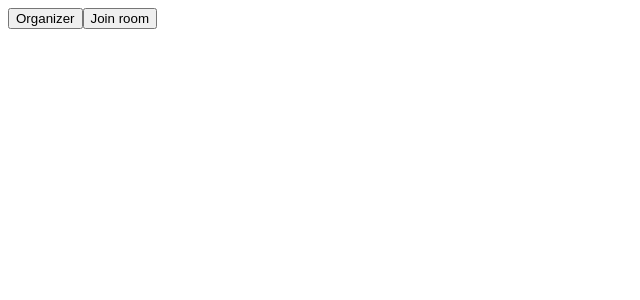
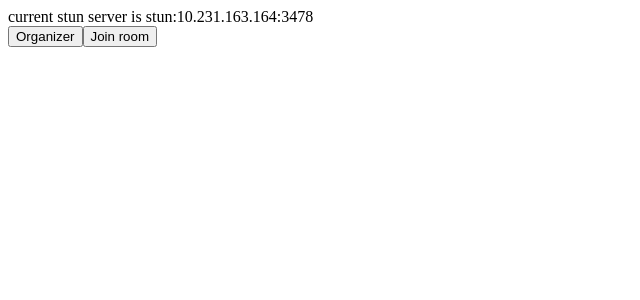
Before and after one commit to cola119/WebRTC-react, a React app: page / in a window 1280 px wide. Shown: the top 300 px of the page, without its empty margins (0-640 px from the left). Built offline with nearby package versions, Linux system fonts and the light colour scheme; no server answers.

Commit message:
attach event listeners for debug

```diff
--- a/src/App.tsx
+++ b/src/App.tsx
@@ -1,6 +1,7 @@
 import React, { useState } from 'react';
 import { Sender } from './Sender';
 import { Reciever } from './Reciever';
+import { DEFAULT_RTC_CONFIG } from './utils';
 
 export const App: React.FC<{}> = () => {
   const [isSender, setIsSender] = useState<boolean>(false);
@@ -8,6 +9,9 @@ export const App: React.FC<{}> = () => {
 
   return (
     <div>
+      <div>
+        current stun server is {DEFAULT_RTC_CONFIG.iceServers[0].urls[0]}
+      </div>
       {![isSender, isReciever].includes(true) && (
         <div>
           <button onClick={(): void => setIsSender(true)}>Organizer</button>
--- a/src/Reciever.tsx
+++ b/src/Reciever.tsx
@@ -40,6 +40,9 @@ export const Reciever: React.FC<{}> = () => {
       const stream = e.streams[0];
       if (!peerVideoRef.current) return;
       peerVideoRef.current.srcObject = stream;
+    };
+    _peerConnection.onicecandidateerror = (e): void => {
+      console.log('onicecandidateerror', e);
     };
   }, []);
 
--- a/src/Sender.tsx
+++ b/src/Sender.tsx
@@ -25,8 +25,10 @@ export const Sender: React.FC<{}> = () => {
   const listenAnswer = (roomId: string): void => {
     roomsRef.doc(roomId).onSnapshot(async (snapshot) => {
       const room = snapshot.data() as Room;
+      console.log('got answer', room.answer);
       if (peerConnection && room.answer) {
         const answer = new RTCSessionDescription(room.answer);
+        console.log('setRemoteDescription', room.answer);
         await peerConnection.setRemoteDescription(answer);
       }
     });
@@ -44,6 +46,9 @@ export const Sender: React.FC<{}> = () => {
       const stream = e.streams[0];
       if (!peerVideoRef.current) return;
       peerVideoRef.current.srcObject = stream;
+    };
+    _peerConnection.onicecandidateerror = (e): void => {
+      console.log('onicecandidateerror', e);
     };
   }, []);
 
--- a/src/utils.ts
+++ b/src/utils.ts
@@ -14,7 +14,8 @@ export const requestUserMedia = async (): Promise<MediaStream | null> => {
 export const DEFAULT_RTC_CONFIG = {
   iceServers: [
     {
-      urls: ['stun:stun1.l.google.com:19302', 'stun:stun2.l.google.com:19302'],
+      urls: ['stun:10.231.163.164:3478'],
+      // urls: ['stun:stun1.l.google.com:19302', 'stun:stun2.l.google.com:19302'],
     },
   ],
   iceCandidatePoolSize: 10,
```
